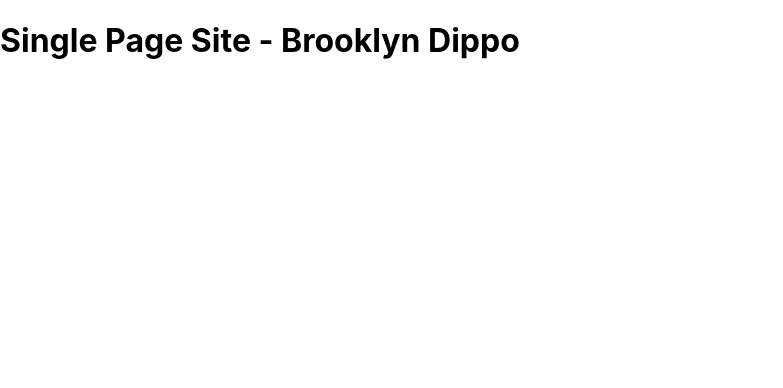
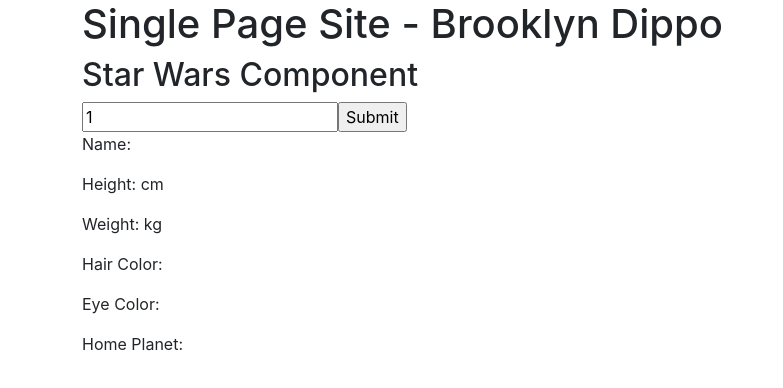
Before and after one commit to brooklyndippo/starwars, a React (Create React App) app: page / in a window 1280 px wide. Shown: the top 388 px of the page, without its empty margins (0-783 px from the left). Built offline with nearby package versions, Linux system fonts and the light colour scheme.

Commit message:
Star wars component, character data display

```diff
--- a/package.json
+++ b/package.json
@@ -6,6 +6,7 @@
     "@testing-library/jest-dom": "^5.16.4",
     "@testing-library/react": "^13.2.0",
     "@testing-library/user-event": "^13.5.0",
+    "bootstrap": "^5.1.3",
     "react": "^18.1.0",
     "react-dom": "^18.1.0",
     "react-scripts": "5.0.1",
--- a/public/index.html
+++ b/public/index.html
@@ -24,6 +24,8 @@
       work correctly both with client-side routing and a non-root public URL.
       Learn how to configure a non-root public URL by running `npm run build`.
     -->
+    <!-- CSS only -->
+    <link href="https://cdn.jsdelivr.net/npm/bootstrap@5.1.3/dist/css/bootstrap.min.css" rel="stylesheet" integrity="sha384-1BmE4kWBq78iYhFldvKuhfTAU6auU8tT94WrHftjDbrCEXSU1oBoqyl2QvZ6jIW3" crossorigin="anonymous">
     <title>React App</title>
   </head>
   <body>
--- a/src/App.js
+++ b/src/App.js
@@ -1,10 +1,16 @@
 import logo from './logo.svg';
 import './App.css';
 import Home from './components/Home';
+import StarWars from './components/StarWars';
+import { useState } from 'react';
 
 function App() {
+
   return (
+    <div className="container">
     <Home/>
+    <StarWars />
+    </div>
   );
 }
 
--- /dev/null
+++ b/src/components/DisplayCharacter.js
@@ -0,0 +1,28 @@
+import React from "react";
+
+function DisplayCharacter(props) {
+    const {data} = props
+
+    if (data.status === 404) {
+        console.log('ERROR 404')
+        return (
+            <div>
+                <h2>Error</h2>
+                <p>Character Not Found</p>
+                <p>Enter a number between 1 and 83, but not 17.</p>
+            </div>
+        )
+    } else {
+        return (
+            <div>
+            <p>Name: {data.name}</p>
+            <p>Height: {data.height} cm</p>
+            <p>Weight: {data.mass} kg</p>
+            <p>Hair Color: {data.hair_color}</p>
+            <p>Eye Color: {data.eye_color}</p>
+            <p>Home Planet: {data.homeworld}</p>
+            </div>
+        )
+}}
+
+export default DisplayCharacter;
--- /dev/null
+++ b/src/components/StarWars.js
@@ -0,0 +1,67 @@
+import React from "react";
+import {useState} from "react";
+import DisplayCharacter from "./DisplayCharacter";
+
+function StarWars() {
+
+    const [input, setInput] = useState(1);
+    const [data, setData] = useState('');
+
+    function validateInput() {
+        let num = document.forms["num-input"]["number"].value;
+        if (num === 17) {
+          alert("That character does not exist!");
+          return false;
+        }
+      };
+
+    async function fetchCharacter() {
+
+        const path = `https://swapi.dev/api/people/${input}/`
+
+        const response = await fetch(path)
+        const json = await response.json()
+
+        if (response.status !== 200) {
+            setData({
+                status: response.status
+            })
+            console.log('error')
+            return
+        }
+
+        setData({
+            status: response.status,
+            name: json.name,
+            height: json.height,
+            mass: json.mass,
+            hair_color: json.hair_color,
+            eye_color: json.eye_color,
+            homeworld: json.homeworld
+        })
+
+    };
+
+
+    return (
+        <div>
+            <h2>Star Wars Component </h2>
+            <form name="num-input" onSubmit={e =>{
+                e.preventDefault()
+                console.log('submit form')
+                fetchCharacter().then()
+                }}>
+                {/* TO-DO: Validate input */}
+                <input
+                name="number"
+                value={input}
+                onChange={e=> setInput(e.target.value)}
+                />
+                <input type="submit"/>
+            </form>
+            <DisplayCharacter data={data}/>
+        </div>
+    )
+}
+
+export default StarWars;
```
Also changed, not shown: 1 other file (tests, documents, lock files or other folders).
